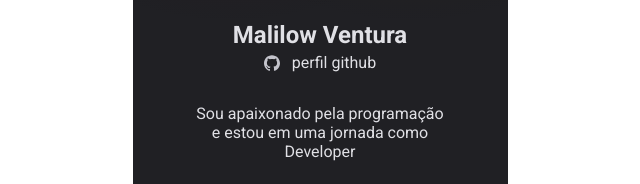
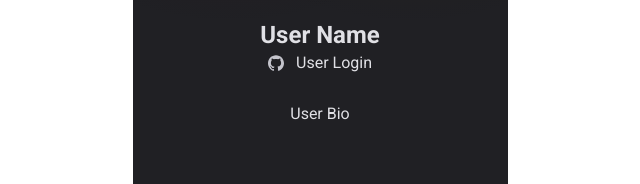
Before and after one commit to mailowventura/NlwHeatOrigin, a plain HTML site: page index.html in a window 1280 px wide. Shown: the part 375-559 px from the top of the page, without its empty margins (320-960 px from the left). Drawn offline with Linux system fonts and the light colour scheme; no server answers.

Commit message:
links changed

```diff
--- a/index.html
+++ b/index.html
@@ -23,20 +23,18 @@
           <img id="userImage" src="images/mailow.svg" alt="Foto pessoal" />
         </div>
 
-        <h1 id="userName">Malilow Ventura</h1>
+        <h1 id="userName">User Name</h1>
         <a
           id="userLink"
           href="https://github.com/mailowventura"
           target="_blank"
         >
           <img src="images/github.svg" alt="Icone Github" /><span id="userLogin"
-            >perfil github</span
+            >User Login</span
           ></a
         >
 
-        <p id="userBio">
-          Sou apaixonado pela programação e estou em uma jornada como Developer
-        </p>
+        <p id="userBio">User Bio</p>
 
         <ul id="socialLinks">
           <li class="youtube">
```
